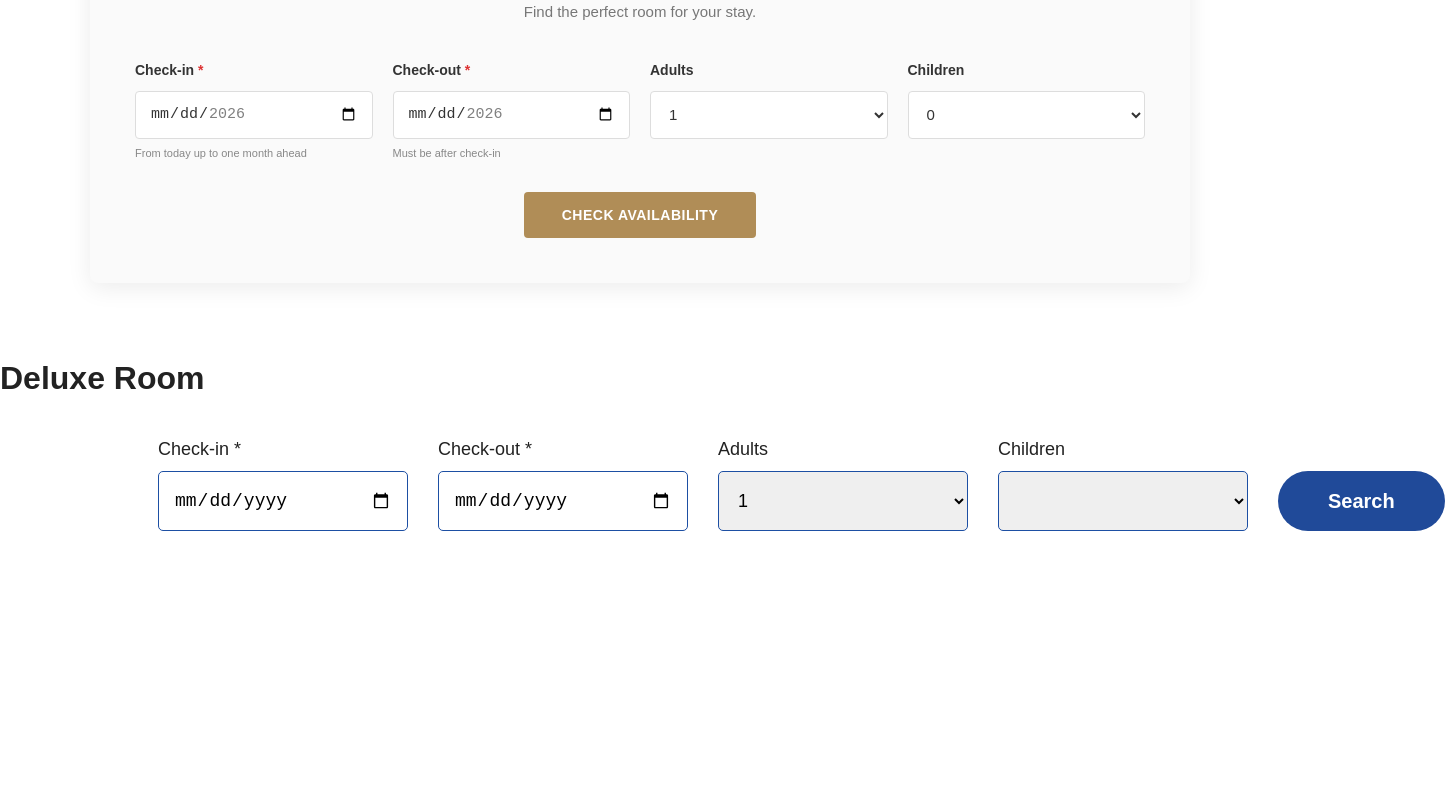
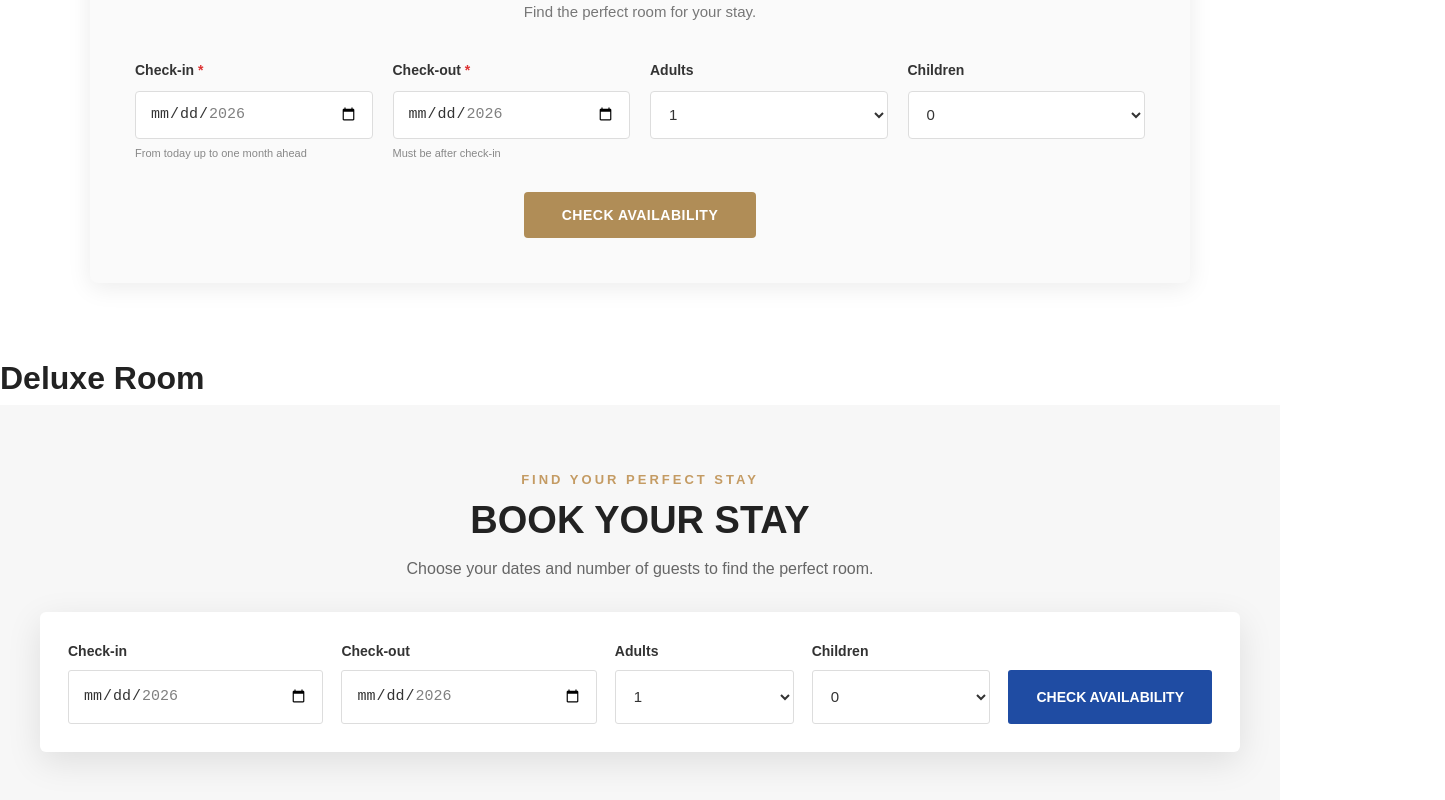
Before and after one commit to ar1jml/hotelproject, a Vue app in the folder frontend/: page /rooms/1 in a window 1280 px wide. Shown: the part 977-1777 px from the top of the page, 1445 px wide, since content can reach past the window. Before the commit the page ends 1538 px from the top, so only its background shows below. Built offline with nearby package versions, Linux system fonts and the light colour scheme.

Commit message:
home added

```diff
--- a/frontend/src/components/Rooms/BookingSearch.vue
+++ b/frontend/src/components/Rooms/BookingSearch.vue
@@ -1,66 +1,122 @@
 <script setup>
-
-import {ref} from "vue"
-
+import { computed, ref } from "vue"
 
 const checkIn = ref("")
 const checkOut = ref("")
 const adults = ref(1)
 const children = ref(0)
 
+/*
+ * Prevent selecting dates in the past.
+ */
+const today = computed(() => {
+  const date = new Date()
 
+  return date.toISOString().split("T")[0]
+})
+
+/*
+ * Maximum booking date = one month from today.
+ */
+const maxDate = computed(() => {
+  const date = new Date()
+
+  date.setMonth(date.getMonth() + 1)
+
+  return date.toISOString().split("T")[0]
+})
+
+const searchRooms = () => {
+  console.log({
+    checkIn: checkIn.value,
+    checkOut: checkOut.value,
+    adults: adults.value,
+    children: children.value
+  })
+}
 </script>
 
 
 <template>
 
+  <section class="booking-wrapper">
+
+    <div class="booking-header">
+
+      <p class="booking-eyebrow">
+        FIND YOUR PERFECT STAY
+      </p>
+
+      <h2>
+        Book Your Stay
+      </h2>
+
+      <p class="booking-description">
+        Choose your dates and number of guests to find the perfect room.
+      </p>
+
+    </div>
+
+
     <div class="booking-box">
 
+      <!-- CHECK IN -->
 
-<div>
+      <div class="field">
 
-<label>
-Check-in *
+        <label for="check-in">
+          Check-in
         </label>
 
         <input
+          id="check-in"
           type="date"
           v-model="checkIn"
+          :min="today"
+          :max="maxDate"
         />
 
       </div>
 
 
+      <!-- CHECK OUT -->
 
-<div>
+      <div class="field">
 
-<label>
-Check-out *
+        <label for="check-out">
+          Check-out
         </label>
 
         <input
+          id="check-out"
           type="date"
           v-model="checkOut"
+          :min="checkIn || today"
+          :max="maxDate"
         />
 
       </div>
 
 
+      <!-- ADULTS -->
 
-<div>
+      <div class="field">
 
-<label>
+        <label for="adults">
           Adults
         </label>
 
-<select v-model="adults">
+        <select
+          id="adults"
+          v-model="adults"
+        >
 
           <option
             v-for="i in 10"
-:key="i">
-
-{{i}}
-
+            :key="i"
+            :value="i"
+          >
+            {{ i }}
           </option>
 
         </select>
@@ -68,22 +124,25 @@ v-for="i in 10"
       </div>
 
 
+      <!-- CHILDREN -->
 
+      <div class="field">
 
-<div>
-
-<label>
+        <label for="children">
           Children
         </label>
 
-<select v-model="children">
+        <select
+          id="children"
+          v-model="children"
+        >
 
           <option
             v-for="i in 6"
-:key="i">
-
-{{i}}
-
+            :key="i"
+            :value="i - 1"
+          >
+            {{ i - 1 }}
           </option>
 
         </select>
@@ -91,97 +150,284 @@ v-for="i in 6"
       </div>
 
 
+      <!-- SEARCH -->
 
-<button>
-
-Search
-
+      <button
+        class="search-btn"
+        @click="searchRooms"
+      >
+        Check Availability
       </button>
 
+    </div>
 
-
-</div>
+  </section>
 
 </template>
 
 
-
 <style scoped>
 
+/* ========================================
+   BOOKING WRAPPER
+======================================== */
 
-.booking-box{
+.booking-wrapper {
+  position: relative;
 
-background:white;
+  width: 100%;
 
-padding:30px;
+  box-sizing: border-box;
 
-border-radius:15px;
+  padding: 65px 20px 70px;
 
-display:flex;
+  background: #f7f7f7;
+}
 
-gap:30px;
 
-align-items:end;
+/* ========================================
+   HEADER
+======================================== */
 
-width:80%;
+.booking-header {
+  text-align: center;
 
-margin:auto;
+  max-width: 700px;
+
+  margin: 0 auto 30px;
+}
+
+.booking-eyebrow {
+  margin: 0 0 8px;
+
+  color: #c49b63;
+
+  font-size: 13px;
+
+  font-weight: 700;
+
+  letter-spacing: 3px;
+
+  text-transform: uppercase;
+}
+
+.booking-header h2 {
+  margin: 0;
+
+  color: #222;
+
+  font-size: 38px;
+
+  line-height: 1.2;
+
+  font-weight: 700;
+
+  text-transform: uppercase;
+}
+
+.booking-description {
+  margin: 12px 0 0;
+
+  color: #666;
+
+  font-size: 16px;
+
+  line-height: 1.6;
+}
+
+
+/* ========================================
+   BOOKING BOX
+======================================== */
+
+.booking-box {
+  width: min(1200px, 100%);
+
+  margin: 0 auto;
+
+  padding: 28px;
+
+  box-sizing: border-box;
+
+  display: grid;
+
+  grid-template-columns:
+    1fr
+    1fr
+    0.7fr
+    0.7fr
+    auto;
+
+  gap: 18px;
+
+  align-items: end;
+
+  background: white;
+
+  border-radius: 6px;
+
+  box-shadow:
+    0 10px 35px rgba(0, 0, 0, 0.10);
+}
+
+
+/* ========================================
+   FIELD
+======================================== */
+
+.field {
+  min-width: 0;
+}
+
+.field label {
+  display: block;
+
+  margin-bottom: 8px;
+
+  color: #333;
+
+  font-size: 14px;
+
+  font-weight: 600;
+
+  text-align: left;
+}
+
+
+/* ========================================
+   INPUTS
+======================================== */
+
+.field input,
+.field select {
+  width: 100%;
+
+  height: 54px;
+
+  box-sizing: border-box;
+
+  padding: 0 14px;
+
+  border: 1px solid #ddd;
+
+  border-radius: 3px;
+
+  background: white;
+
+  color: #333;
+
+  font-size: 15px;
+
+  outline: none;
+
+  transition:
+    border-color 0.2s ease,
+    box-shadow 0.2s ease;
+}
+
+.field input:focus,
+.field select:focus {
+  border-color: #1f4ca3;
+
+  box-shadow:
+    0 0 0 3px rgba(31, 76, 163, 0.10);
+}
+
+
+/* ========================================
+   SEARCH BUTTON
+======================================== */
+
+.search-btn {
+  height: 54px;
+
+  padding: 0 28px;
+
+  border: none;
+
+  border-radius: 3px;
+
+  background: #1f4ca3;
+
+  color: white;
+
+  font-size: 14px;
+
+  font-weight: 700;
+
+  text-transform: uppercase;
+
+  white-space: nowrap;
+
+  cursor: pointer;
+
+  transition:
+    background 0.2s ease,
+    transform 0.2s ease;
+}
+
+.search-btn:hover {
+  background: #173d84;
+
+  transform: translateY(-1px);
+}
+
+
+/* ========================================
+   TABLET
+======================================== */
+
+@media (max-width: 1000px) {
+
+  .booking-box {
+    grid-template-columns: 1fr 1fr;
+  }
+
+  .search-btn {
+    width: 100%;
+  }
 
 }
 
 
+/* ========================================
+   MOBILE
+======================================== */
 
-label{
+@media (max-width: 600px) {
 
-display:block;
+  .booking-wrapper {
+    padding: 45px 15px 50px;
+  }
 
-font-size:18px;
+  .booking-header {
+    margin-bottom: 25px;
+  }
 
-margin-bottom:8px;
+  .booking-header h2 {
+    font-size: 30px;
+  }
 
-text-align:left;
+  .booking-description {
+    font-size: 14px;
+  }
+
+  .booking-box {
+    grid-template-columns: 1fr;
+
+    padding: 20px;
+
+    gap: 16px;
+
+    border-radius: 5px;
+  }
+
+  .field input,
+  .field select,
+  .search-btn {
+    height: 52px;
+  }
 
 }
 
-
-input,
-select{
-
-height:60px;
-
-width:250px;
-
-border:1px solid #1d4fa3;
-
-border-radius:5px;
-
-padding:15px;
-
-font-size:18px;
-
-}
-
-
-
-button{
-
-height:60px;
-
-padding:0 50px;
-
-border:none;
-
-border-radius:40px;
-
-background:#204a99;
-
-color:white;
-
-font-size:20px;
-
-font-weight:bold;
-
-}
-
-
 </style>
--- /dev/null
+++ b/frontend/src/components/home/WelcomeSection.vue
@@ -0,0 +1,252 @@
+<template>
+  <section class="welcome-section">
+
+    <div class="welcome-container">
+
+      <!-- IMAGE -->
+      <div class="welcome-image">
+        <img
+          src="@/assets/hotel.jpg"
+          alt="Soljam Hotel"
+        />
+      </div>
+
+
+      <!-- CONTENT -->
+      <div class="welcome-content">
+
+        <span class="eyebrow">
+          WELCOME TO SOLJAM
+        </span>
+
+        <h2>
+          Experience Comfort,
+          <br />
+          Experience Soljam
+        </h2>
+
+        <p>
+          Welcome to Soljam Hotel, where comfort, quality,
+          and warm hospitality come together. Our hotel is
+          designed to give every guest a relaxing and memorable
+          stay.
+        </p>
+
+        <p>
+          From comfortable rooms to attentive service, we are
+          committed to making your stay enjoyable from the
+          moment you arrive.
+        </p>
+
+        <button class="discover-btn">
+          Discover More
+        </button>
+
+      </div>
+
+    </div>
+
+  </section>
+</template>
+
+
+<style scoped>
+
+.welcome-section {
+  width: 100%;
+
+  box-sizing: border-box;
+
+  padding: 90px 30px;
+
+  background: #ffffff;
+}
+
+
+.welcome-container {
+  width: min(1200px, 100%);
+
+  margin: 0 auto;
+
+  display: grid;
+
+  grid-template-columns: 1fr 1fr;
+
+  gap: 70px;
+
+  align-items: center;
+}
+
+
+/* ========================================
+   IMAGE
+======================================== */
+
+.welcome-image {
+  width: 100%;
+
+  height: 500px;
+
+  overflow: hidden;
+}
+
+
+.welcome-image img {
+  width: 100%;
+  height: 100%;
+
+  display: block;
+
+  object-fit: cover;
+
+  transition: transform 0.5s ease;
+}
+
+
+.welcome-image:hover img {
+  transform: scale(1.03);
+}
+
+
+/* ========================================
+   CONTENT
+======================================== */
+
+.welcome-content {
+  max-width: 550px;
+}
+
+
+.eyebrow {
+  display: block;
+
+  margin-bottom: 15px;
+
+  color: #c49b63;
+
+  font-size: 13px;
+
+  font-weight: 700;
+
+  letter-spacing: 3px;
+}
+
+
+.welcome-content h2 {
+  margin: 0 0 25px;
+
+  color: #222;
+
+  font-size: 42px;
+
+  line-height: 1.2;
+
+  font-weight: 700;
+}
+
+
+.welcome-content p {
+  margin: 0 0 18px;
+
+  color: #666;
+
+  font-size: 16px;
+
+  line-height: 1.8;
+}
+
+
+/* ========================================
+   BUTTON
+======================================== */
+
+.discover-btn {
+  margin-top: 12px;
+
+  padding: 14px 30px;
+
+  border: none;
+
+  border-radius: 2px;
+
+  background: #1f4ca3;
+
+  color: white;
+
+  font-size: 14px;
+
+  font-weight: 600;
+
+  text-transform: uppercase;
+
+  cursor: pointer;
+
+  transition:
+    background 0.2s ease,
+    transform 0.2s ease;
+}
+
+
+.discover-btn:hover {
+  background: #173d84;
+
+  transform: translateY(-2px);
+}
+
+
+/* ========================================
+   TABLET
+======================================== */
+
+@media (max-width: 900px) {
+
+  .welcome-container {
+    grid-template-columns: 1fr;
+
+    gap: 45px;
+  }
+
+  .welcome-image {
+    height: 420px;
+  }
+
+  .welcome-content {
+    max-width: 700px;
+
+    margin: 0 auto;
+  }
+
+}
+
+
+/* ========================================
+   MOBILE
+======================================== */
+
+@media (max-width: 600px) {
+
+  .welcome-section {
+    padding: 60px 20px;
+  }
+
+  .welcome-container {
+    gap: 35px;
+  }
+
+  .welcome-image {
+    height: 300px;
+  }
+
+  .welcome-content h2 {
+    font-size: 32px;
+  }
+
+  .welcome-content p {
+    font-size: 15px;
+
+    line-height: 1.7;
+  }
+
+}
+
+</style>
```
Lines whose indentation alone changed are shown as unchanged.
